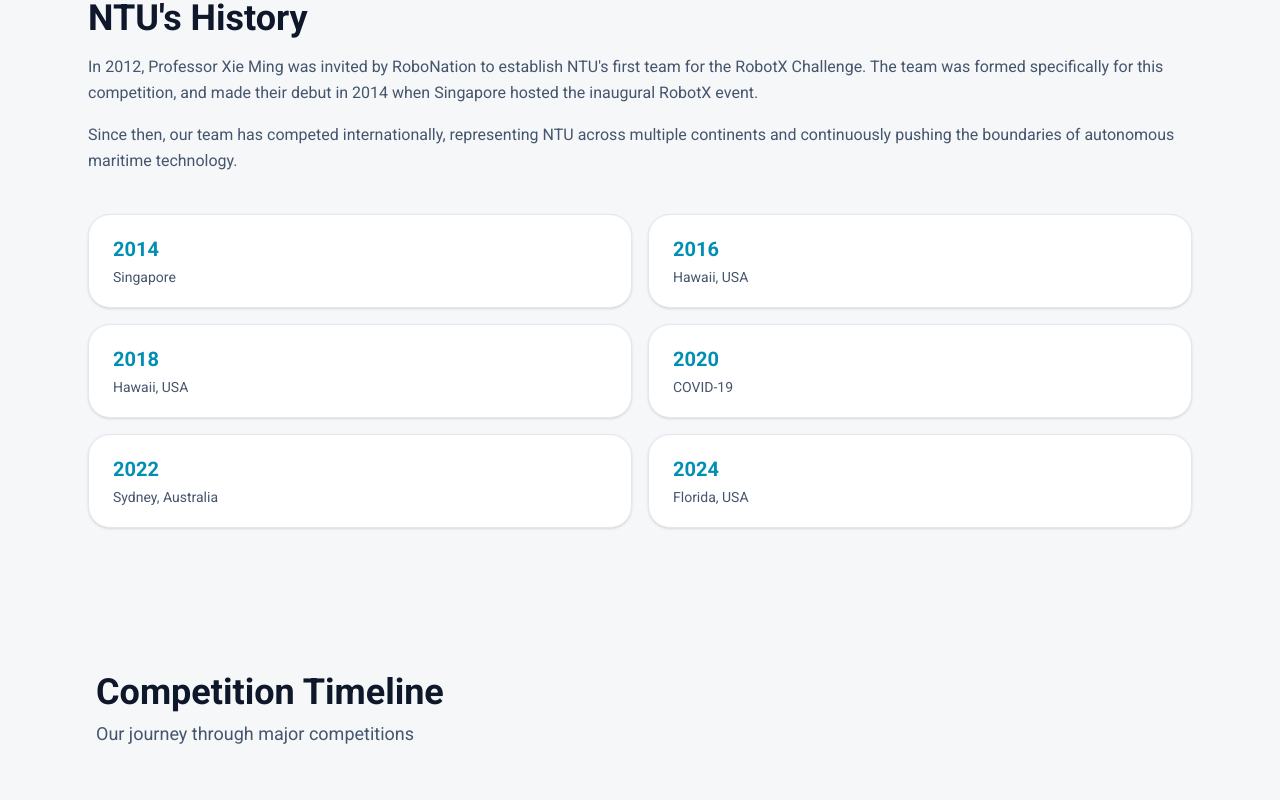
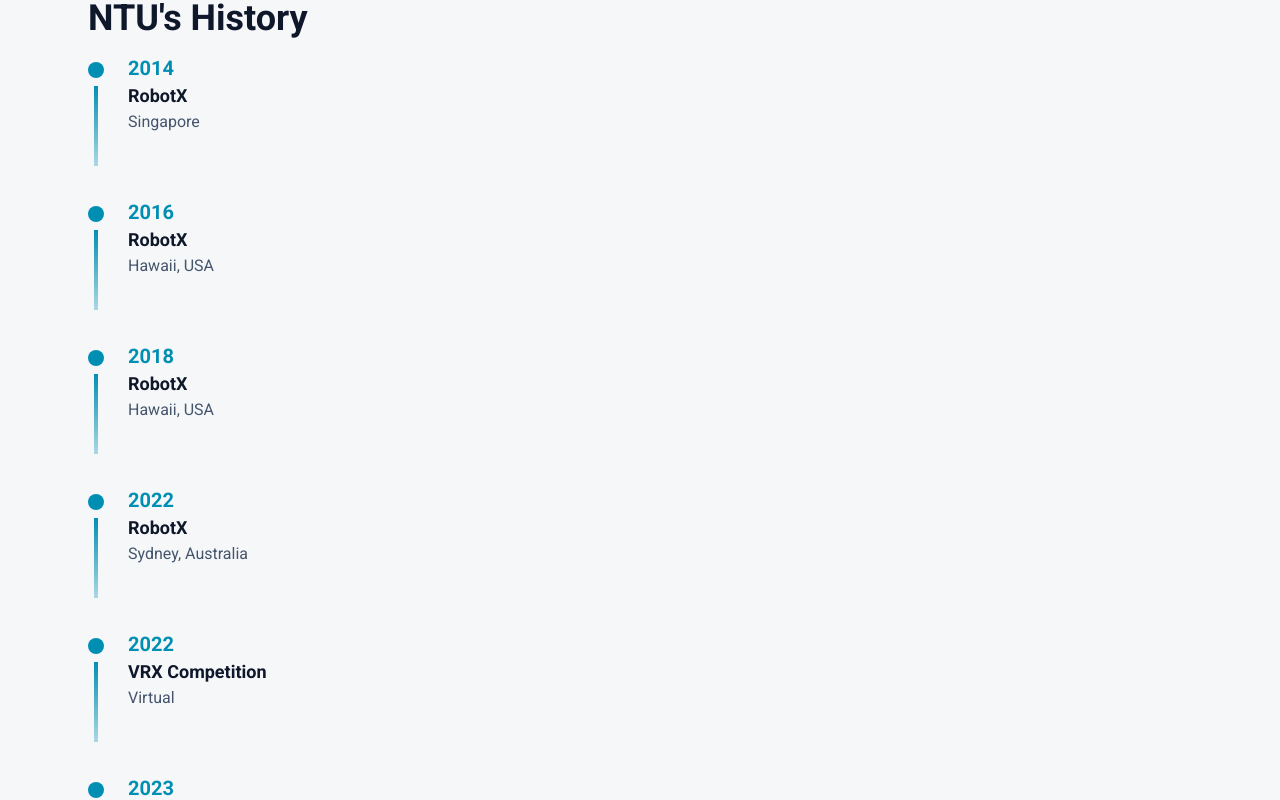
Before and after one commit to Sushruth2911/AAV_Web_Development, a Next.js app in the folder aavwebsite/: page /about/aboutus in a window 1280 px wide. Shown: the part 680-1480 px from the top of the page. Built offline with nearby package versions, Linux system fonts and the light colour scheme.

Commit message:
Made some changes to about us page

```diff
--- a/aavwebsite/app/about/aboutus/page.tsx
+++ b/aavwebsite/app/about/aboutus/page.tsx
@@ -64,7 +64,7 @@ export default function AboutPage() {
 
             <div className="relative max-w-5xl mx-auto px-4 md:px-6 text-center pb-16">
               <span className="inline-flex items-center px-4 py-1 rounded-full bg-[#e6f7fa] text-xs font-semibold text-[#008fb3] shadow-sm mb-6">
-                🛟 Est. 2012
+                🛟 Est. 2024
               </span>
 
               <h1 className="text-4xl md:text-5xl font-extrabold tracking-tight leading-tight mb-4">
@@ -92,7 +92,7 @@ export default function AboutPage() {
             </div>
           </section>
 
-          {/* ORIGIN STORY */}
+          {/* ORIGIN STORY + TIMELINE */}
           <section className="max-w-6xl mx-auto px-4 md:px-6 mb-16">
             <div className="grid gap-10 md:grid-cols-[1.4fr,1fr] items-start">
               <div>
@@ -102,45 +102,7 @@ export default function AboutPage() {
                 <h2 className="text-3xl md:text-4xl font-extrabold mb-4">
                   NTU's History
                 </h2>
-                <p className="text-sm md:text-base text-slate-600 leading-relaxed mb-4">
-                  In 2012, Professor Xie Ming was invited by RoboNation to
-                  establish NTU&apos;s first team for the RobotX Challenge. The
-                  team was formed specifically for this competition, and made
-                  their debut in 2014 when Singapore hosted the inaugural
-                  RobotX event.
-                </p>
-                <p className="text-sm md:text-base text-slate-600 leading-relaxed">
-                  Since then, our team has competed internationally, representing
-                  NTU across multiple continents and continuously pushing the
-                  boundaries of autonomous maritime technology.
-                </p>
-              </div>
-
-              {/* year cards */}
-              <div className="grid gap-4 sm:grid-cols-2">
-                {originMilestones.map((item) => (
-                  <div
-                    key={item.year}
-                    className="bg-white rounded-3xl border border-slate-200 shadow-sm px-6 py-5 hover:shadow-md hover:-translate-y-0.5 transition-all"
-                  >
-                    <div className="text-xl font-extrabold text-[#008fb3] mb-1">
-                      {item.year}
-                    </div>
-                    <div className="text-sm text-slate-600">{item.location}</div>
-                  </div>
-                ))}
-              </div>
-            </div>
-          </section>
-
-          {/* TIMELINE SECTION */}
-          <section className="mx-auto max-w-6xl px-4 sm:px-6 lg:px-8 py-20">
-            <div className="mb-12">
-              <h2 className="text-4xl font-bold text-slate-900 mb-2">Competition Timeline</h2>
-              <p className="text-lg text-slate-600">Our journey through major competitions</p>
-            </div>
-
-            <div className="space-y-6">
+                 <div className="space-y-6">
               {timelineEvents.map((event, index) => (
                 <div
                   key={index}
@@ -163,6 +125,8 @@ export default function AboutPage() {
                 </div>
               ))}
             </div>
+              </div>
+            </div>
           </section>
 
           { /* MARITIME ROBOTX CHALLENGE SECTION */ }
@@ -183,17 +147,33 @@ export default function AboutPage() {
 
               {/* Image */}
               <div className="relative rounded-3xl overflow-hidden shadow-md">
-                <Image
-                  src="/Section 4 - Maritime RobotX Challenge.jpeg"
-                  alt="Maritime RobotX Challenge"
-                  width={700}
-                  height={460}
-                  className="w-full h-auto object-cover"
-                  priority
-                />
+                <img src="/Section 4 - Maritime RobotX Challenge.jpeg" alt="RobotX Challenge" />
               </div>
             </div>
            </section>
+
+           { /* SUAS COMPETITION SECTION */ }
+          <section className="max-w-6xl mx-auto px-4 md:px-6">
+            <div className="grid gap-10 md:grid-cols-[1fr,1.2fr] items-center">
+              {/* Text Content */}
+              <div className="bg-white rounded-3xl border border-slate-200 shadow-sm p-6 md:p-10">
+                <h2 className="text-3xl md:text-4xl font-extrabold mb-4">
+                  SUAS Competition
+                </h2>
+                <p className="text-sm md:text-base text-slate-600 leading-relaxed">
+                   The Student Unmanned Aerial Systems (SUAS) Competition is an international competition organised by RoboNation, challenging university teams to design, build, and operate Unmanned Aerial Systems (UAS) capable of autonomous aerial missions.
+                   Since its inception in 2002, SUAS has tested students' ability to integrate airframes, avionics, sensors, and software to accomplish a set of mission-critical tasks. These tasks include Autonomous Flight, Obstacle Avoidance, Object Detection, Classification, and Localisation, as well as Precision Air Delivery of payloads.
+                   Following RobotX 2024, Archimedes is expanding beyond surface autonomy into aerial domains, with our participation in SUAS 2025 marking a strategic step forward. As UAVs and UAS technologies become increasingly vital in maritime, defence, and commercial operations, our team is committed to developing advanced aerial autonomy solutions that complement our maritime expertise.
+                </p>
+              </div>
+
+              {/* Image */}
+              <div className="relative rounded-3xl overflow-hidden shadow-md">
+                <img src="/4. Section 5 - SUAS.jpg" alt="SUAS Competition" />
+              </div>
+            </div>
+           </section>
+
         </div>
       </main>
     </>
--- a/aavwebsite/app/page.tsx
+++ b/aavwebsite/app/page.tsx
@@ -117,7 +117,7 @@ export default function Home() {
         <section className="grid grid-cols-1 md:grid-cols-2">
           <div className="bg-[#181818] h-80 p-10 flex flex-col justify-between border-b border-r md:border-r border-[#1e1e1e]">
             <h4 className="text-2xl font-bold">ASV</h4>
-            <Link href="/asv/1" className="text-sm text-gray-300 hover:text-white transition">
+            <Link href="/asv" className="text-sm text-gray-300 hover:text-white transition">
               View More →
             </Link>
           </div>
--- a/aavwebsite/components/navbar.tsx
+++ b/aavwebsite/components/navbar.tsx
@@ -308,7 +308,7 @@ export default function Navbar() {
                 z-50
               "
             >
-              <Link href="/asv/1" className="block px-4 py-3 hover:bg-gray-800 text-base">
+              <Link href="/asv" className="block px-4 py-3 hover:bg-gray-800 text-base">
                 ASV 1.0 (RobotX 2024)
               </Link>
               <Link href="/asv/2" className="block px-4 py-3 hover:bg-gray-800 text-base">
```
Also changed, not shown: aavwebsite/public/4. Section 5 - SUAS.jpg (added).
